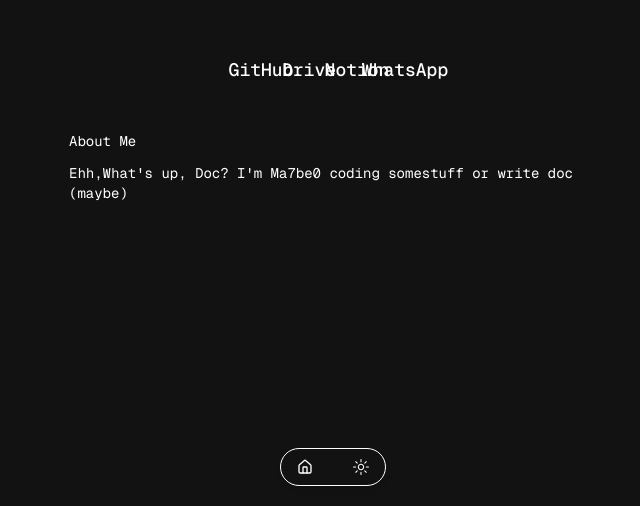
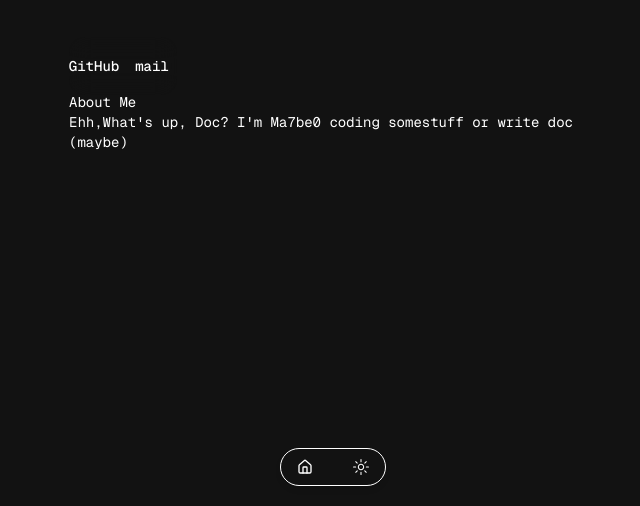
Before and after one commit to Lizosy/ma7.blog, a Next.js app: page / in a window 1280 px wide. Shown: the part 294-800 px from the top of the page, without its empty margins (307-947 px from the left). Built offline with nearby package versions, Linux system fonts and the light colour scheme.

Commit message:
fix: adjust layout and styling in About and Dock components for better alignment and readability

```diff
--- a/src/main/about.tsx
+++ b/src/main/about.tsx
@@ -14,7 +14,7 @@ export function About() {
     return (
         <>
             <section>
-                <h2 className="text-muted-foreground/60 mb-3">About Me</h2>
+                <h2 className="text-muted-foreground/60  ">About Me</h2>
                 <div className="space-y-2 text-muted-foreground">
                     <p>
                         Ehh,What's up, Doc? I'm Ma7be0 coding somestuff or write doc (maybe)
--- a/src/main/contact.tsx
+++ b/src/main/contact.tsx
@@ -31,7 +31,7 @@ function SocialsContent() {
         hidden: {
             opacity: 0,
             y: 15,
-            x: "-50%",
+            x: "-1%",
             filter: "blur(3px)",
             rotate: "0deg",
         },
@@ -51,21 +51,22 @@ function SocialsContent() {
     };
 
     return (
-        <div className="relative">
-            <Dock iconMagnification={60} iconDistance={100} className="border-none outline-none">
+        <div className="relative flex h-full">
+            <div className="absolute left-0 top-0 h-full flex items-center">
+            <Dock
+                iconMagnification={60}
+                iconDistance={100}
+
+                className="border-none outline-none mb-5"
+            >
                 <DockIcon>
-                    <span className="text-lg font-medium">GitHub</span>
+                <span className="text-sm font-medium">GitHub</span>
                 </DockIcon>
                 <DockIcon>
-                    <span className="text-lg font-medium">Drive</span>
-                </DockIcon>
-                <DockIcon>
-                    <span className="text-lg font-medium">Notion</span>
-                </DockIcon>
-                <DockIcon>
-                    <span className="text-lg font-medium">WhatsApp</span>
+                <span className="text-sm font-medium">mail</span>
                 </DockIcon>
             </Dock>
+            </div>
         </div>
     );
 }
--- a/src/ui/Dock.tsx
+++ b/src/ui/Dock.tsx
@@ -16,18 +16,18 @@ import { cn } from "@/lib/utils";
 export interface DockProps extends VariantProps<typeof dockVariants> {
   className?: string;
   iconSize?: number;
-  iconMagnification?: number;
+  iconMagnification?: number; // not used but still kept for flexibility
   iconDistance?: number;
   direction?: "top" | "middle" | "bottom";
   children: React.ReactNode;
 }
 
-const DEFAULT_SIZE = 40;
-const DEFAULT_MAGNIFICATION = 60;
+const DEFAULT_SIZE = 50;
+const DEFAULT_MAGNIFICATION = 10;
 const DEFAULT_DISTANCE = 140;
 
 const dockVariants = cva(
-  "supports-backdrop-blur:bg-white/10 supports-backdrop-blur:dark:bg-black/10 mx-auto mt-8 flex h-[58px] w-max items-center justify-center gap-2 rounded-2xl border p-2 backdrop-blur-md",
+  "supports-backdrop-blur:bg-white/10 supports-backdrop-blur:dark:bg-black/10 mx-auto mt-8 flex h-[58px] w-max items-center justify-center gap-2 rounded-2xl border backdrop-blur-md",
 );
 
 const Dock = React.forwardRef<HTMLDivElement, DockProps>(
@@ -96,7 +96,7 @@ export interface DockIconProps
 
 const DockIcon = ({
   size = DEFAULT_SIZE,
-  magnification = DEFAULT_MAGNIFICATION,
+  magnification = DEFAULT_MAGNIFICATION, // still passed for extensibility
   distance = DEFAULT_DISTANCE,
   mouseX,
   className,
@@ -112,13 +112,13 @@ const DockIcon = ({
     return val - bounds.x - bounds.width / 2;
   });
 
-  const sizeTransform = useTransform(
+  const translateY = useTransform(
     distanceCalc,
     [-distance, 0, distance],
-    [size, magnification, size],
+    [0, -20, 0] // move up in the center, no movement at edges
   );
 
-  const scaleSize = useSpring(sizeTransform, {
+  const springY = useSpring(translateY, {
     mass: 0.1,
     stiffness: 150,
     damping: 12,
@@ -127,7 +127,12 @@ const DockIcon = ({
   return (
     <motion.div
       ref={ref}
-      style={{ width: scaleSize, height: scaleSize, padding }}
+      style={{
+        width: size,
+        height: size,
+        padding,
+        translateY: springY,
+      }}
       className={cn(
         "flex aspect-square cursor-pointer items-center justify-center rounded-full",
         className,
```
